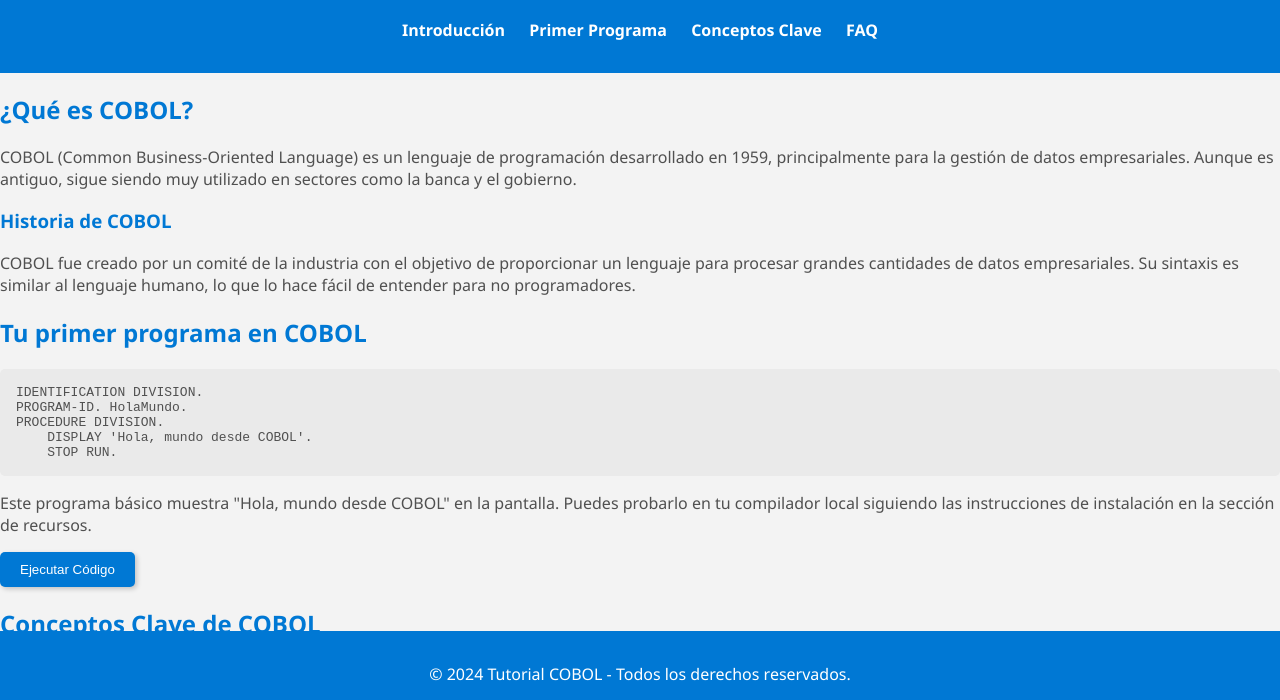
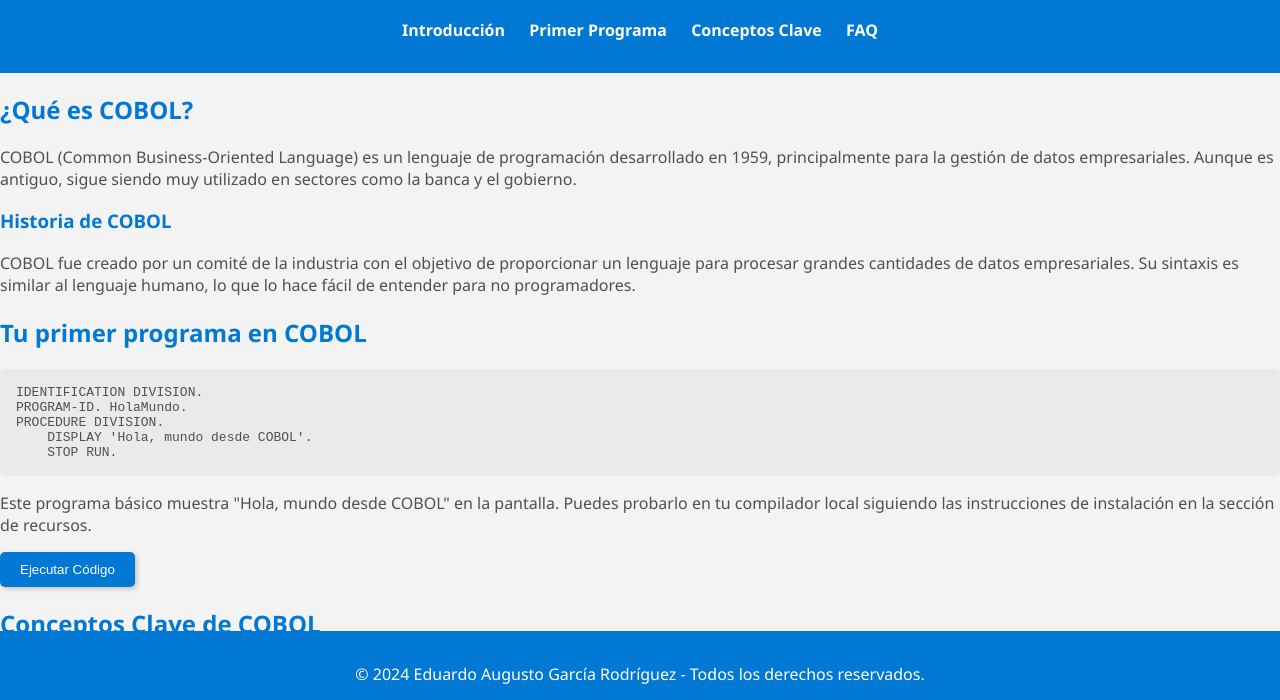
Before and after one commit to eagarcia77/ProgCOBOL, a plain HTML site: page index.html in a window 1280 px wide. Shown: the part 83-783 px from the top of the page. Drawn offline with Linux system fonts and the light colour scheme.

Commit message:
Update index.html

```diff
--- a/index.html
+++ b/index.html
@@ -70,8 +70,9 @@ ELSE
     </main>
 
     <footer>
-        <p>© 2024 Tutorial COBOL - Todos los derechos reservados.</p>
-    </footer>
+    <p>© 2024 Eduardo Augusto García Rodríguez - Todos los derechos reservados.</p>
+</footer>
+
 
     <script src="script.js"></script>
 </body>
```
